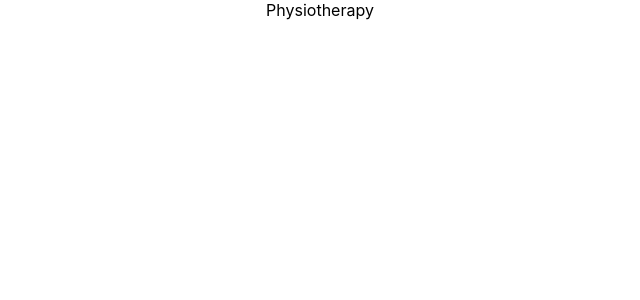
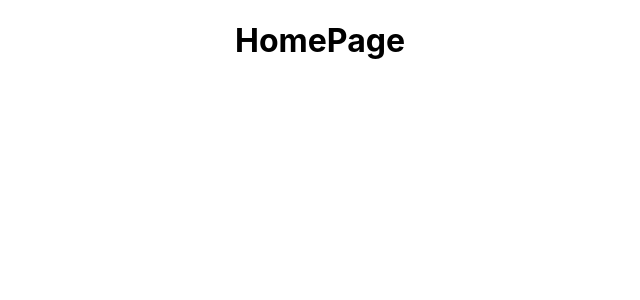
Before and after one commit to ChaiJiaYou/FinalYearProjectPhysiotherapy, a React (Create React App) app in the folder frontend/: page /home in a window 1280 px wide. Shown: the top 300 px of the page, without its empty margins (320-960 px from the left). Built offline with nearby package versions, Linux system fonts and the light colour scheme.

Commit message:
Finish Integrate Frontend and Backend

```diff
--- a/frontend/package.json
+++ b/frontend/package.json
@@ -3,6 +3,9 @@
   "version": "0.1.0",
   "private": true,
   "dependencies": {
+    "@emotion/react": "^11.14.0",
+    "@emotion/styled": "^11.14.0",
+    "@mui/material": "^6.4.1",
     "@testing-library/jest-dom": "^5.17.0",
     "@testing-library/react": "^13.4.0",
     "@testing-library/user-event": "^13.5.0",
@@ -11,7 +14,8 @@
     "axios": "^1.7.9",
     "react": "^19.0.0",
     "react-dom": "^19.0.0",
-    "react-scripts": "5.0.1",
+    "react-router-dom": "^6.28.2",
+    "react-scripts": "^5.0.1",
     "web-vitals": "^2.1.4"
   },
   "scripts": {
--- a/frontend/src/App.js
+++ b/frontend/src/App.js
@@ -1,10 +1,17 @@
-import logo from './logo.svg';
 import './App.css';
+import {Routes, Route} from 'react-router-dom';
+import HomePage from './components/HomePage';
+import LoginPage from './components/LoginPage';
+import React from 'react';
 
 function App() {
   return (
     <div className="App">
-        <div>Physiotherapy</div>
+        <Routes>
+          <Route path="/home" element={<HomePage/>}/>
+          <Route path="/" element={<LoginPage/>} />
+          <Route path="*" element={<LoginPage/>} />
+        </Routes>
     </div>
   );
 }
--- /dev/null
+++ b/frontend/src/components/HomePage.js
@@ -0,0 +1,12 @@
+import React from 'react'
+
+const HomePage = () => {
+    console.log('HomePage loaded');
+  return (
+    <div>
+        <h1>HomePage</h1>
+    </div>
+  )
+}
+
+export default HomePage
--- /dev/null
+++ b/frontend/src/components/LoginPage.js
@@ -0,0 +1,9 @@
+import React from 'react'
+
+const LoginPage = () => {
+  return (
+    <div>LoginPage</div>
+  )
+}
+
+export default LoginPage
--- a/frontend/src/index.js
+++ b/frontend/src/index.js
@@ -3,12 +3,16 @@ import ReactDOM from 'react-dom/client';
 import './index.css';
 import App from './App';
 import reportWebVitals from './reportWebVitals';
+import {BrowserRouter as Router} from 'react-router-dom';
+
 
 const root = ReactDOM.createRoot(document.getElementById('root'));
 root.render(
-  <React.StrictMode>
-    <App />
-  </React.StrictMode>
+  <Router>
+    <React.StrictMode>
+      <App />
+    </React.StrictMode>
+  </Router>
 );
 
 // If you want to start measuring performance in your app, pass a function
```
Also changed, not shown: 1 other file (tests, documents, lock files or other folders).
